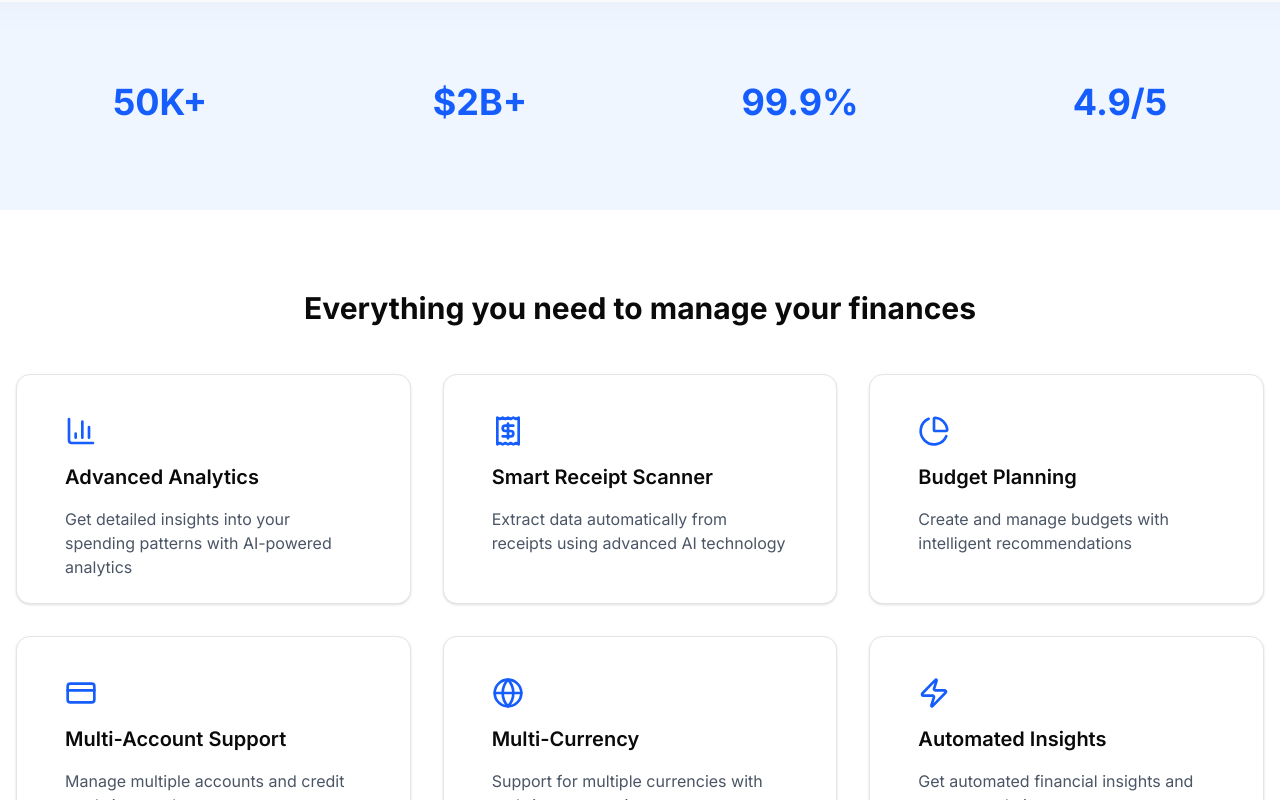
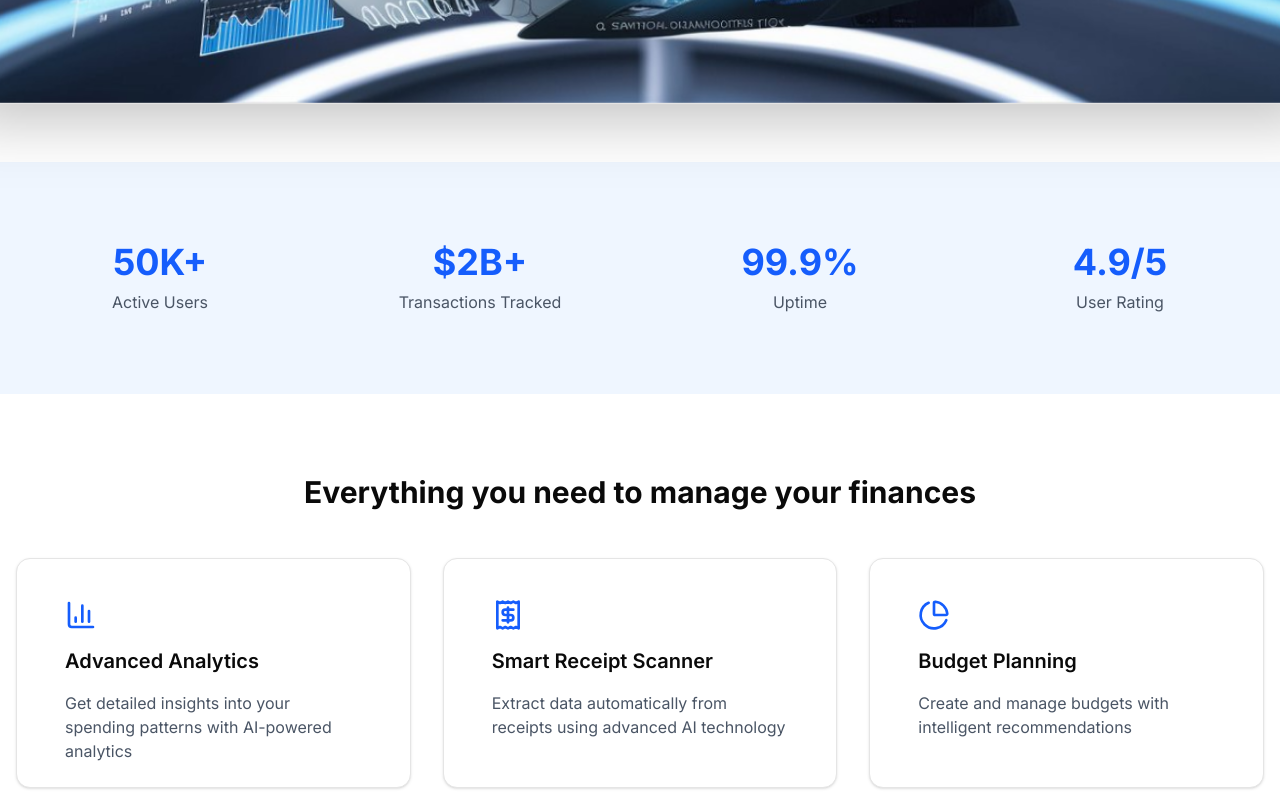
Before and after one commit to pankajsharma81/welth, a Next.js app: page / in a window 1280 px wide. Shown: the part 1260-2060 px from the top of the page. Built offline with nearby package versions, Linux system fonts and the light colour scheme; no server answers.

Commit message:
updated landing page

```diff
--- a/next.config.mjs
+++ b/next.config.mjs
@@ -1,7 +1,12 @@
 /** @type {import('next').NextConfig} */
 const nextConfig = {
   images: {
-    domains: ["randomuser.me"],
+    remotePatterns: [
+      {
+        protocol: "https",
+        hostname: "randomuser.me",
+      },
+    ],
   },
 };
 
--- a/src/app/globals.css
+++ b/src/app/globals.css
@@ -120,27 +120,23 @@
     @apply bg-background text-foreground;
   }
 }
+
 @layer utilities {
-  .gradient {
-    @apply bg-gradient-to-br from-blue-600 to-purple-600;
-  }
-
   .gradient-title {
     @apply bg-gradient-to-br from-blue-600 to-purple-600 font-extrabold tracking-tighter pr-2 pb-2 text-transparent bg-clip-text;
   }
 }
 
-
-.hero-image-wrapper{
-  perspective:1000px
+.hero-image-wrapper {
+  perspective: 1000px;
 }
 
-.hero-image{
+.hero-image {
   transform: rotateX(15deg) scale(1);
   transition: transform 0.5s ease-out;
-  will-change:transform;
+  will-change: transform;
 }
 
-.hero-image.scrolled{
+.hero-image.scrolled {
   transform: rotateX(0deg) scale(1) translateY(40px);
 }
--- a/src/app/page.js
+++ b/src/app/page.jsx
@@ -1,26 +1,29 @@
 import HeroSection from "@/components/Hero";
 import { Button } from "@/components/ui/button";
-import { featuresData, howItWorksData, statsData, testimonialsData } from "@/data/landing";
+import {
+  featuresData,
+  howItWorksData,
+  statsData,
+  testimonialsData,
+} from "@/data/landing";
 import Image from "next/image";
 import { Card, CardContent } from "@/components/ui/card";
 import Link from "next/link";
 export default function Home() {
   return (
-    <div className="min-h-screen bg-white">
-
-     <HeroSection/>
+    <div className="min-h-screen bg-white mt-40">
+      <HeroSection />
       <section className="py-20 bg-blue-50">
         <div className="container mx-auto px-4">
           <div className="grid grid-cols-2 md:grid-cols-4 gap-8">
-          {statsData.map((stat,index)=>(
+            {statsData.map((stat, index) => (
               <div key={index} className="text-center">
                 <div className="text-4xl font-bold text-blue-600 mb-2">
                   {stat.value}
                 </div>
-                <div className="text-gray-600">{stat.lebel}</div>
+                <div className="text-gray-600">{stat.label}</div>
               </div>
             ))}
-
           </div>
         </div>
       </section>
--- a/src/components/Hero.jsx
+++ b/src/components/Hero.jsx
@@ -40,7 +40,7 @@ const HeroSection = () => {
               Get Started
             </Button>
           </Link>
-          <Link href="https://www.youtube.com/roadsidecoder">
+          <Link href="https://github.com/pankajsharma81/welth">
             <Button size="lg" variant="outline" className="px-8">
               Watch Demo
             </Button>
```
Lines whose indentation alone changed are shown as unchanged.
